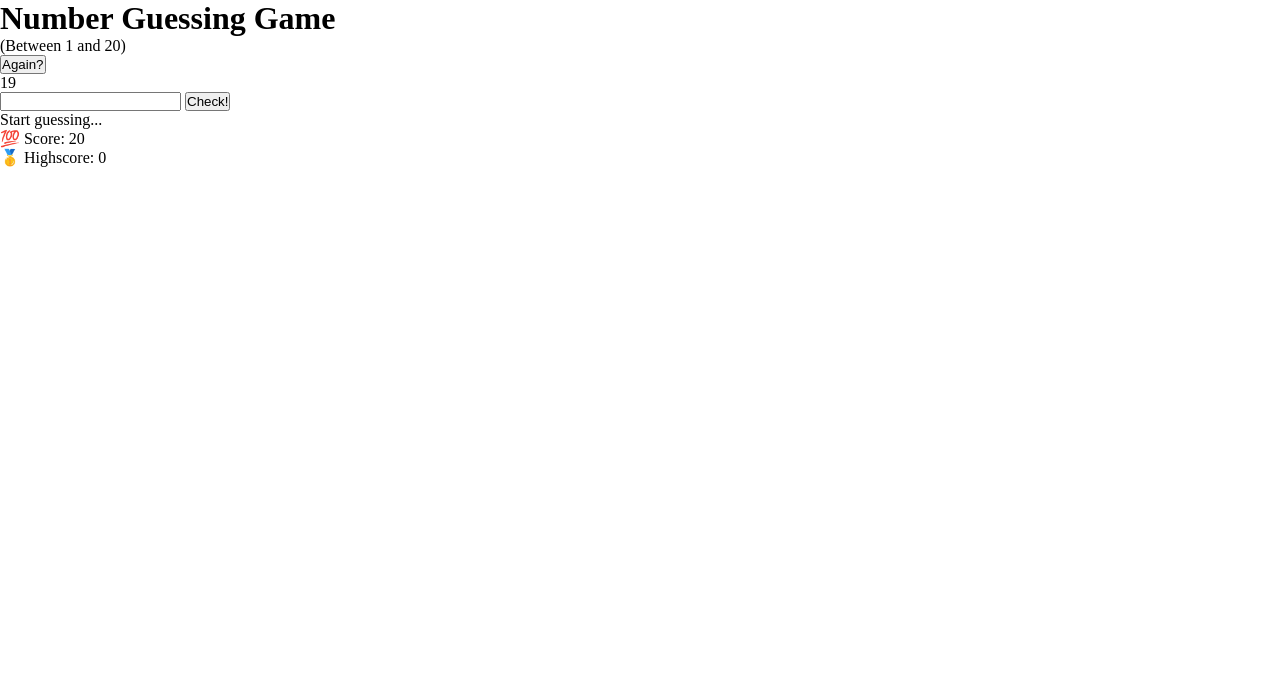
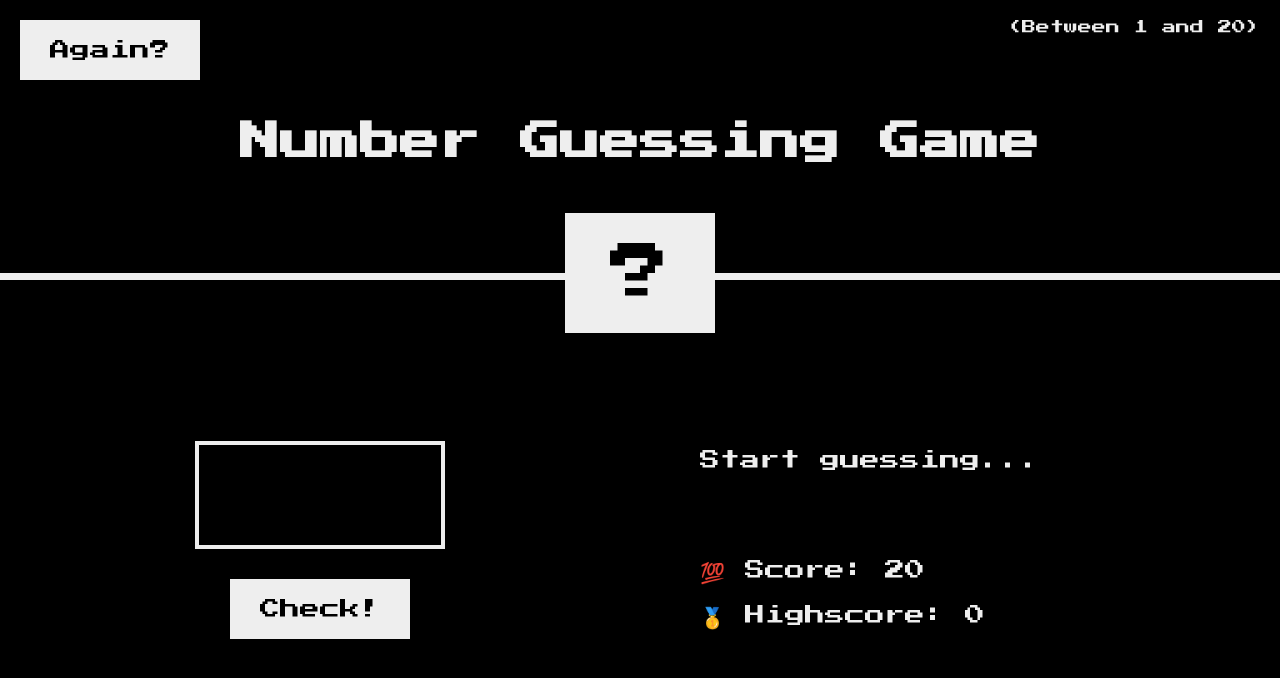
Before and after one commit to Court534/number-guessing-game, a plain HTML site: page index.html in a window 1280 px wide. Drawn offline with Linux system fonts and the light colour scheme.

Commit message:
Syled the css and made the secret number hidden behind a questionmark

```diff
--- a/script.js
+++ b/script.js
@@ -1,20 +1,7 @@
 "use strict";
 
-// Practice code
-
-// console.log(document.querySelector(".message").textContent);
-
-// document.querySelector(".message").textContent =
-// "🎉 Correct!"
-
-// document.querySelector(".number").textContent = 13
-// document.querySelector(".score").textContent = 20
-
-// document.querySelector(".guess").value = 21
-// console.log(document.querySelector(".guess").value = 21);
-
 const secretNumber = Math.trunc(Math.random() * 20) + 1;
-document.querySelector(".number").textContent = secretNumber;
+document.querySelector(".number").textContent = "?";
 let score = 20;
 let highScore = 0;
 
--- a/styles.css
+++ b/styles.css
@@ -1,14 +1,119 @@
-@import url("https://fonts.googleapis.com/css?family=Press+Start+2P&display=swap");
+@import url('https://fonts.googleapis.com/css?family=Press+Start+2P&display=swap');
 
 * {
   margin: 0;
   padding: 0;
+  box-sizing: inherit;
+}
+
+html {
+  font-size: 62.5%;
   box-sizing: border-box;
 }
 
-/* Hide number arrows */
-input::-webkit-outer-spin-button,
-input::-webkit-inner-spin-button {
-  -webkit-appearance: none;
-  margin: 0;
+body {
+  font-family: 'Press Start 2P', sans-serif;
+  color: #eee;
+  background-color: black;
+  /* background-color: #60b347; */
 }
+
+/* LAYOUT */
+header {
+  position: relative;
+  height: 35vh;
+  border-bottom: 7px solid #eee;
+}
+
+main {
+  height: 65vh;
+  color: #eee;
+  display: flex;
+  align-items: center;
+  justify-content: space-around;
+}
+
+.left {
+  width: 52rem;
+  display: flex;
+  flex-direction: column;
+  align-items: center;
+}
+
+.right {
+  width: 52rem;
+  font-size: 2rem;
+}
+
+/* ELEMENTS STYLE */
+h1 {
+  font-size: 4rem;
+  text-align: center;
+  position: absolute;
+  width: 100%;
+  top: 52%;
+  left: 50%;
+  transform: translate(-50%, -50%);
+}
+
+.number {
+  background: #eee;
+  color: black;
+  font-size: 6rem;
+  width: 15rem;
+  padding: 3rem 0rem;
+  text-align: center;
+  position: absolute;
+  bottom: 0;
+  left: 50%;
+  transform: translate(-50%, 50%);
+}
+
+.between {
+  font-size: 1.4rem;
+  position: absolute;
+  top: 2rem;
+  right: 2rem;
+}
+
+.again {
+  position: absolute;
+  top: 2rem;
+  left: 2rem;
+}
+
+.guess {
+  background: none;
+  border: 4px solid #eee;
+  font-family: inherit;
+  color: inherit;
+  font-size: 5rem;
+  padding: 2.5rem;
+  width: 25rem;
+  text-align: center;
+  display: block;
+  margin-bottom: 3rem;
+}
+
+.btn {
+  border: none;
+  background-color: #eee;
+  color: black;
+  font-size: 2rem;
+  font-family: inherit;
+  padding: 2rem 3rem;
+  cursor: pointer;
+}
+
+.btn:hover {
+  background-color: #ccc;
+}
+
+.message {
+  margin-bottom: 8rem;
+  height: 3rem;
+}
+
+.label-score {
+  margin-bottom: 2rem;
+}
```
